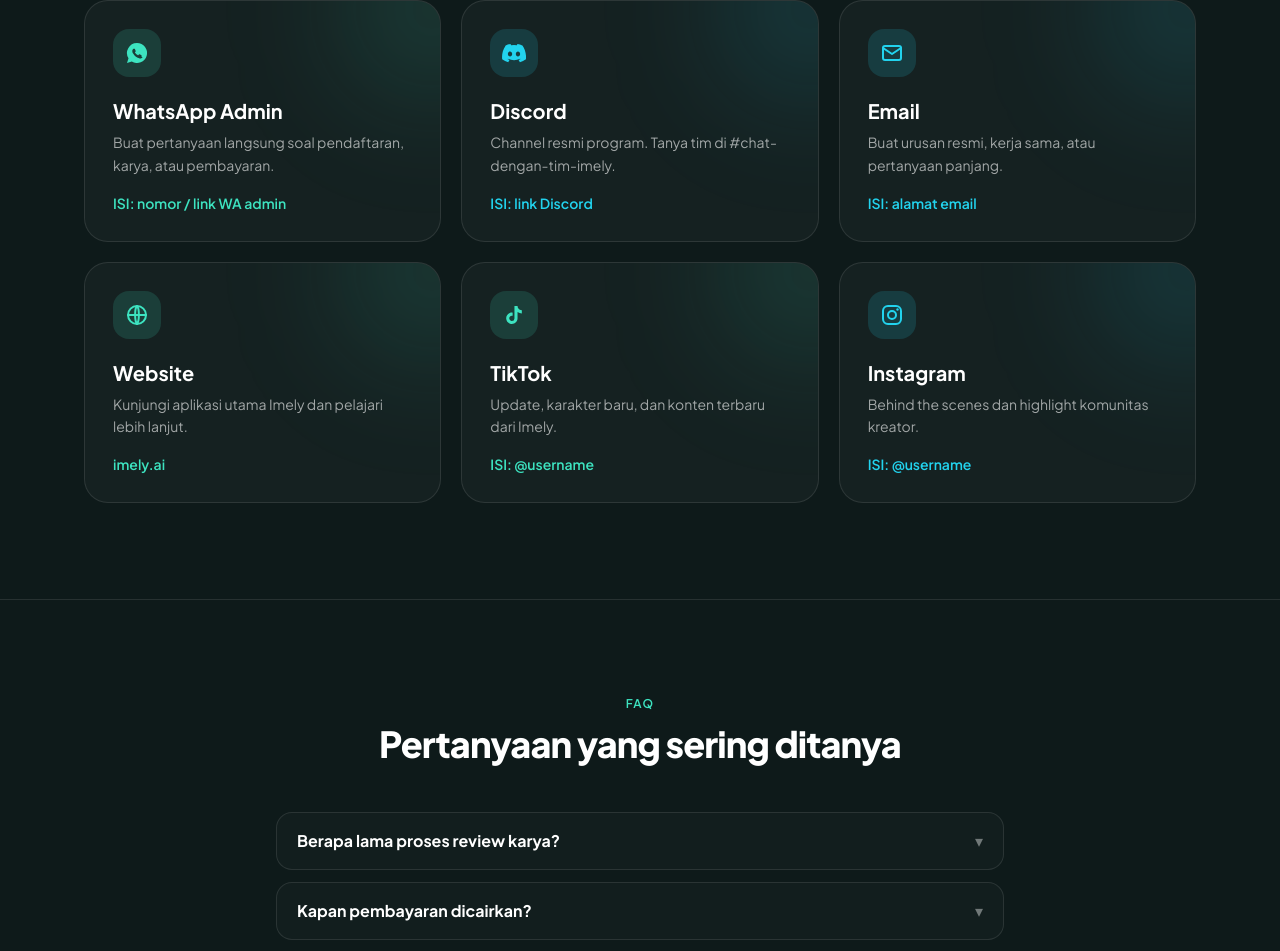
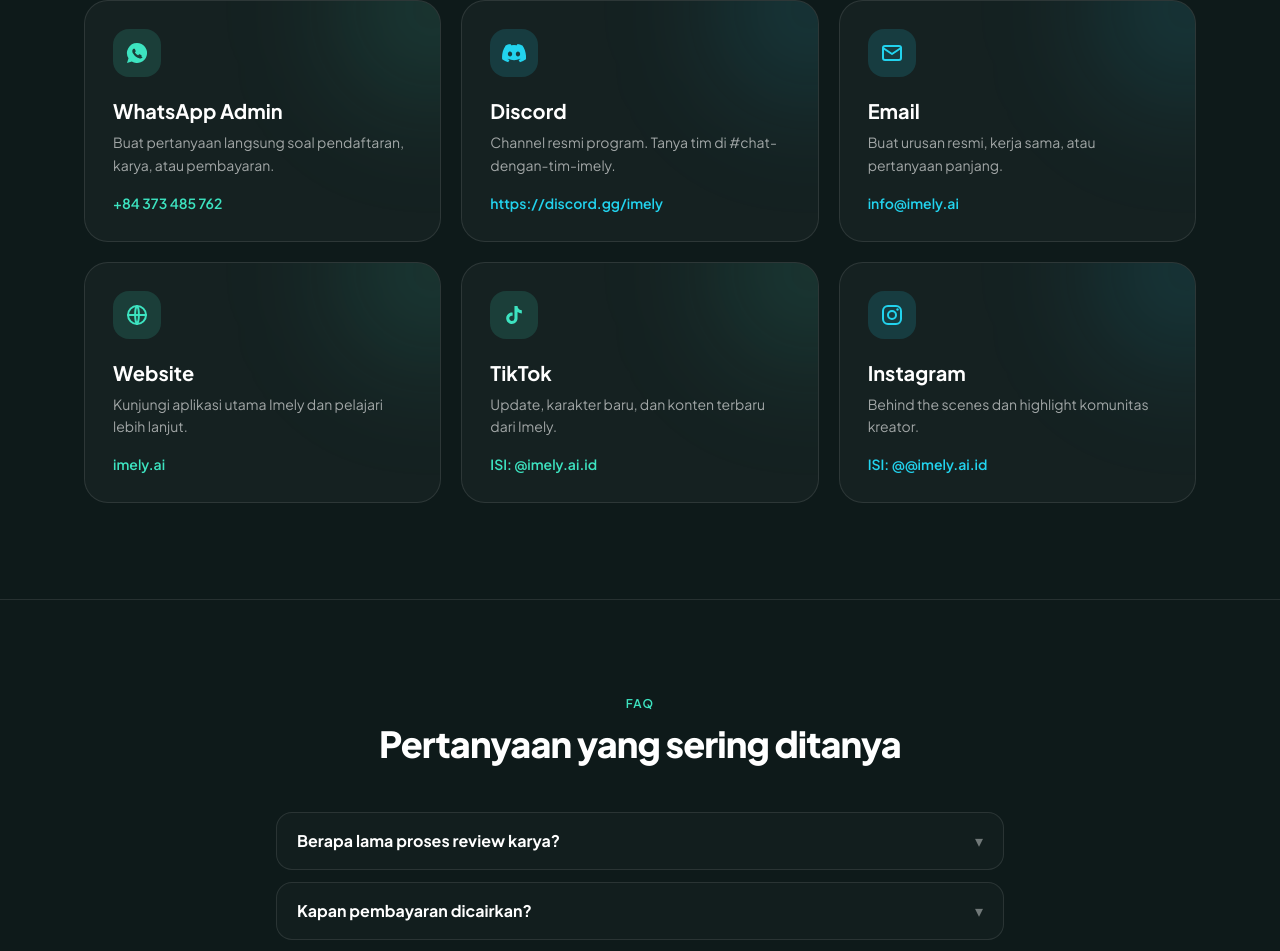
Before and after one commit to keniondang/imely-ID-creators-tool, a React (Vite) app: page /kontak in a window 1280 px wide. Shown: the part 745-1696 px from the top of the page. Built offline with nearby package versions, Linux system fonts and the light colour scheme; no server answers.

Commit message:
Added contact list

```diff
--- a/src/pages/public/Kontak.tsx
+++ b/src/pages/public/Kontak.tsx
@@ -7,7 +7,7 @@
 const channels = [
   {
     label: "WhatsApp Admin",
-    value: "ISI: nomor / link WA admin",
+    value: "+84 373 485 762",
     desc: "Buat pertanyaan langsung soal pendaftaran, karya, atau pembayaran.",
     href: "#",
     accent: "mint",
@@ -19,7 +19,7 @@
   },
   {
     label: "Discord",
-    value: "ISI: link Discord",
+    value: "https://discord.gg/imely",
     desc: "Channel resmi program. Tanya tim di #chat-dengan-tim-imely.",
     href: "#",
     accent: "cyan",
@@ -31,7 +31,7 @@
   },
   {
     label: "Email",
-    value: "ISI: alamat email",
+    value: "info@imely.ai",
     desc: "Buat urusan resmi, kerja sama, atau pertanyaan panjang.",
     href: "#",
     accent: "cyan",
@@ -57,7 +57,7 @@
   },
   {
     label: "TikTok",
-    value: "ISI: @username",
+    value: "ISI: @imely.ai.id",
     desc: "Update, karakter baru, dan konten terbaru dari Imely.",
     href: "#",
     accent: "mint",
@@ -69,7 +69,7 @@
   },
   {
     label: "Instagram",
-    value: "ISI: @username",
+    value: "ISI: @@imely.ai.id",
     desc: "Behind the scenes dan highlight komunitas kreator.",
     href: "#",
     accent: "cyan",
```
